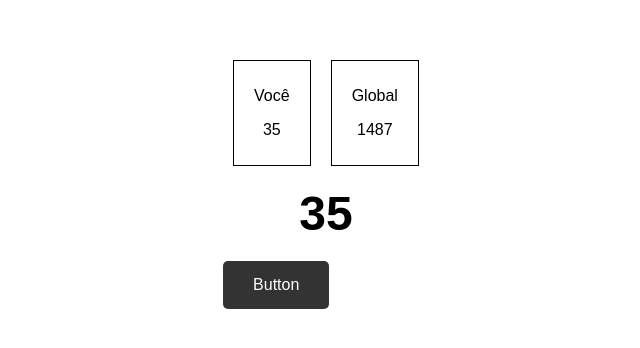
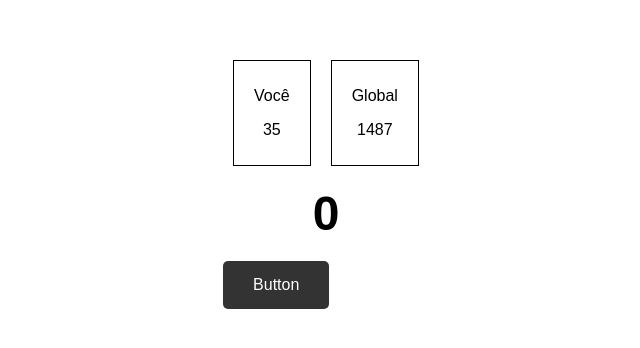
Before and after one commit to barvous/buttonclickme-front, an Angular app in the folder buttonclickme-front/: page / in a window 1280 px wide. Shown: the part 216-564 px from the top of the page, without its empty margins (314-954 px from the left). Built offline with nearby package versions, Linux system fonts and the light colour scheme.

Commit message:
Corrigindo a função do contador

```diff
--- a/buttonclickme-front/src/app/tela-principal/tela-principal.component.html
+++ b/buttonclickme-front/src/app/tela-principal/tela-principal.component.html
@@ -9,6 +9,6 @@
   </div>
 </div>
 
-<div class="main-counter" id="main-counter">35</div>
+<div class="main-counter" id="main-counter">{{userCounter}}</div>
 
 <button class="button" (click)="incrementCounter()">Button</button>
--- a/buttonclickme-front/src/app/tela-principal/tela-principal.component.ts
+++ b/buttonclickme-front/src/app/tela-principal/tela-principal.component.ts
@@ -7,7 +7,7 @@ import { Component } from '@angular/core';
   styleUrl: './tela-principal.component.css'
 })
 export class TelaPrincipalComponent {
-  userCounter: number = 35;
+  userCounter: number = 0;
   globalCounter: number = 1487;
 
   incrementCounter(): void {
```
